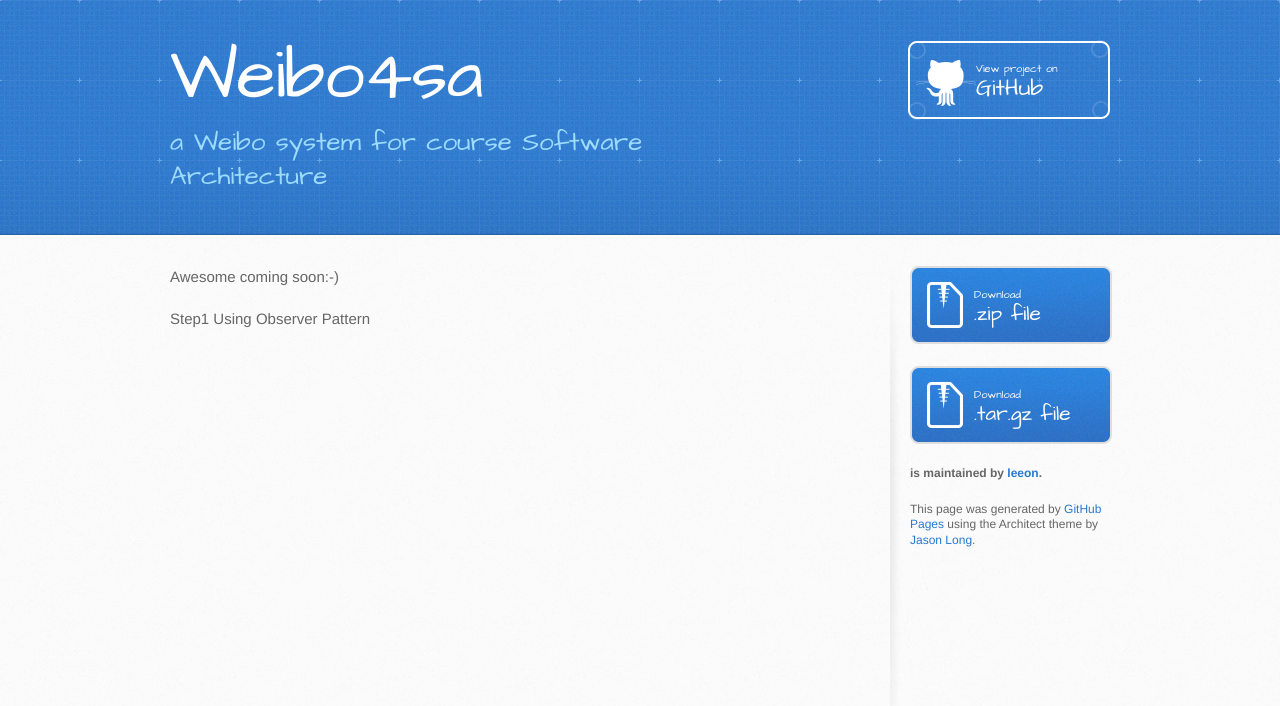
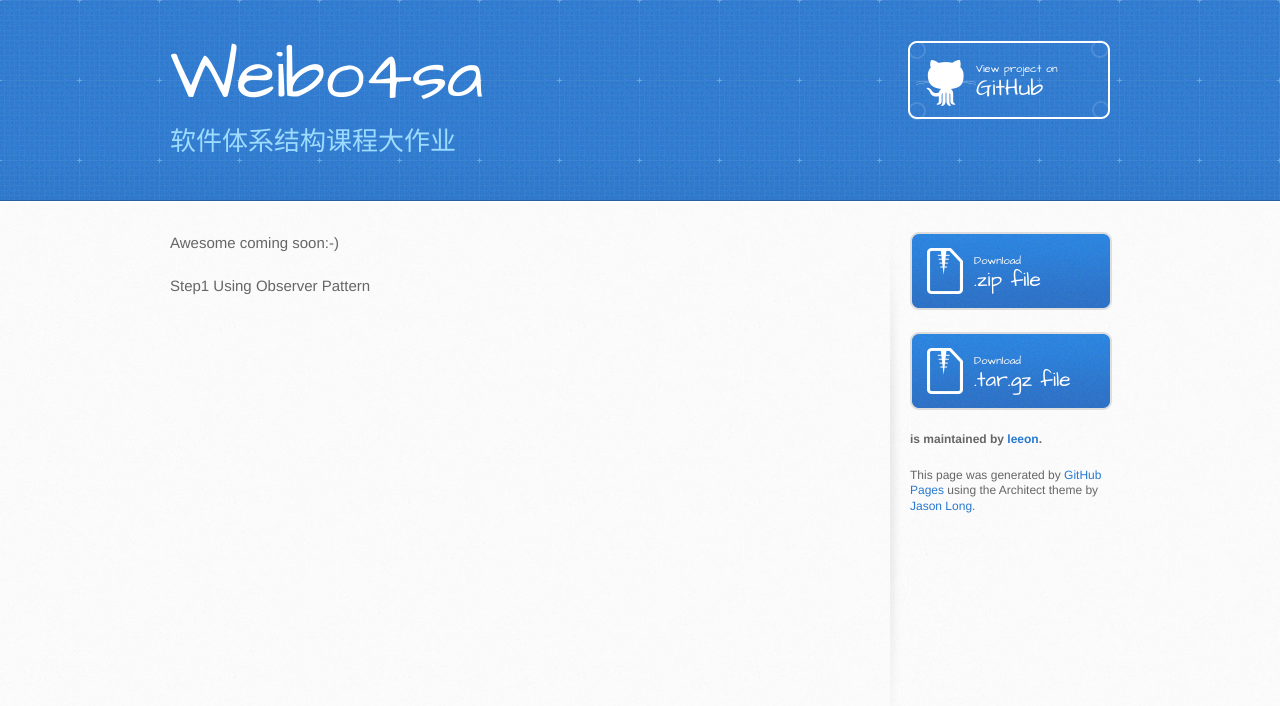
Before and after one commit to leeon/weibo4sa, a plain HTML site: page index.html in a window 1280 px wide. Drawn offline with Linux system fonts and the light colour scheme.

Commit message:
修改页面的标题

```diff
--- a/index.html
+++ b/index.html
@@ -20,7 +20,7 @@
     <header>
       <div class="inner">
         <h1>Weibo4sa</h1>
-        <h2>a Weibo system for course Software Architecture </h2>
+        <h2>软件体系结构课程大作业</h2>
         <a href="https://github.com/leeon/weibo4sa" class="button"><small>View project on</small>GitHub</a>
       </div>
     </header>
```
